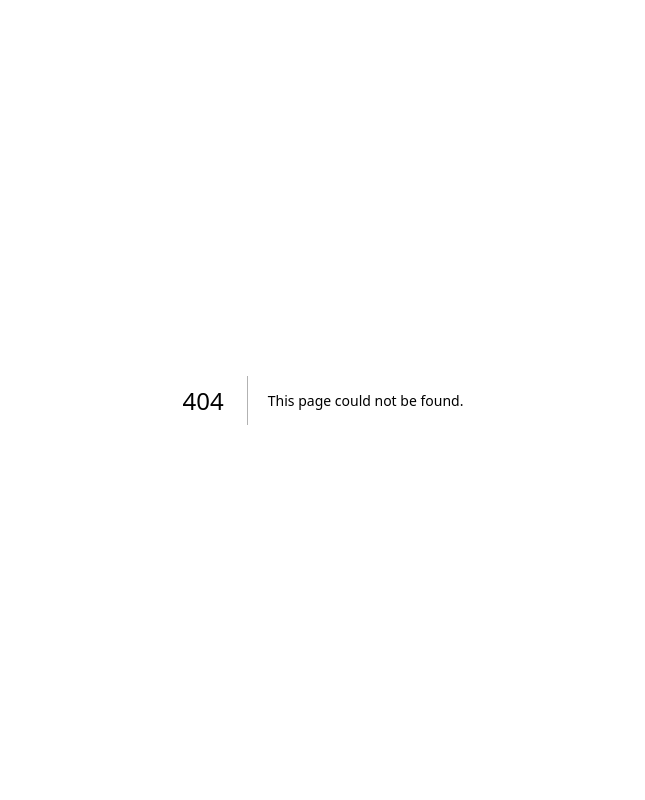
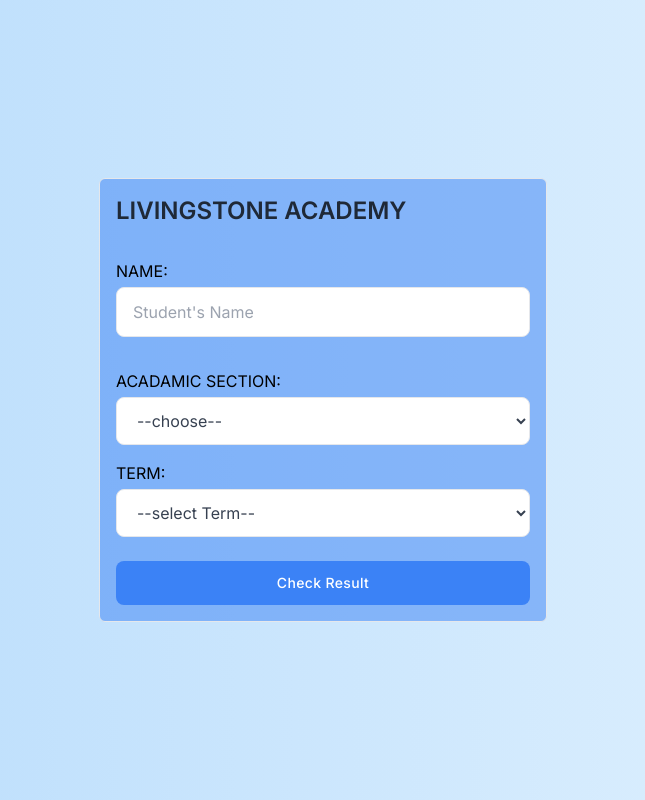
Before and after one commit to Mishael-Joe/Livingstone-school-site, a Next.js app: page /portal in a window 1280 px wide. Before the commit this address had no page. Shown: the whole page, without its empty margins (317-962 px from the left). Built offline with nearby package versions, Linux system fonts and the light colour scheme.

Commit message:
I worked on the portal page

```diff
--- a/src/app/component/footer/page.tsx
+++ b/src/app/component/footer/page.tsx
@@ -3,7 +3,7 @@ import React from 'react'
 const Footer = () => {
   return (
     <section>
-        <div className="text-center p-2 pb-4 text-sm font-bold text-[#021422] dark:text-[#85a6bf]">
+        <div className="text-center p-2 pb-4 text-xs font-bold text-[#021422]">
           <p>  copyright&copy; 2023 GRENE ACADEMY. All rights reserved.</p>
         </div>
     </section>
--- a/src/app/globals.css
+++ b/src/app/globals.css
@@ -6,17 +6,11 @@
   --foreground-rgb: 0, 0, 0;
   --background-start-rgb: 214, 219, 220;
   --background-end-rgb: 255, 255, 255;
-}
-
-@media (prefers-color-scheme: dark) {
-  :root {
-    --foreground-rgb: 255, 255, 255;
-    --background-start-rgb: 0, 0, 0;
-    --background-end-rgb: 0, 0, 0;
-  }
+  --transparent-light-color: rgba(255,255,255);
 }
 
 body {
+  /* scroll-behavior: smooth; */
   color: rgb(var(--foreground-rgb));
   background: linear-gradient(
       to bottom,
@@ -29,3 +23,7 @@ body {
 .overflow {
   overflow-y: hidden;
 }
+
+.activated {
+  box-shadow: 0 1px .5rem var(--transparent-light-color);
+}
--- a/src/app/layout.tsx
+++ b/src/app/layout.tsx
@@ -5,8 +5,8 @@ import { Inter } from 'next/font/google'
 const inter = Inter({ subsets: ['latin'] })
 
 export const metadata: Metadata = {
-  title: 'Create Next App',
-  description: 'Generated by create next app',
+  title: 'Livingstone Academy',
+  description: "Learning that gets you skills for your present and your future. Get stated with us. created by experts, here LIVINGSTONE Academy's libary of trusted practice and lessons covers math, sciene, and more.",
 }
 
 export default function RootLayout({
@@ -15,7 +15,7 @@ export default function RootLayout({
   children: React.ReactNode
 }) {
   return (
-    <html lang="en">
+    <html className='scroll-smooth' lang="en">
       <body className={inter.className}>{children}</body>
     </html>
   )
--- a/src/app/maincontent/contact/page.jsx
+++ b/src/app/maincontent/contact/page.jsx
@@ -2,18 +2,22 @@
 
 import React from 'react'
 import { useState } from 'react'
+import Link from 'next/link';
 
 function WhatsappSquare(props) {
-  return <svg className='text-blue-700' stroke="currentColor" fill="currentColor" strokeWidth={0} viewBox="0 0 448 512" height="5em" width="5em" {...props}><path d="M224 122.8c-72.7 0-131.8 59.1-131.9 131.8 0 24.9 7 49.2 20.2 70.1l3.1 5-13.3 48.6 49.9-13.1 4.8 2.9c20.2 12 43.4 18.4 67.1 18.4h.1c72.6 0 133.3-59.1 133.3-131.8 0-35.2-15.2-68.3-40.1-93.2-25-25-58-38.7-93.2-38.7zm77.5 188.4c-3.3 9.3-19.1 17.7-26.7 18.8-12.6 1.9-22.4.9-47.5-9.9-39.7-17.2-65.7-57.2-67.7-59.8-2-2.6-16.2-21.5-16.2-41s10.2-29.1 13.9-33.1c3.6-4 7.9-5 10.6-5 2.6 0 5.3 0 7.6.1 2.4.1 5.7-.9 8.9 6.8 3.3 7.9 11.2 27.4 12.2 29.4s1.7 4.3.3 6.9c-7.6 15.2-15.7 14.6-11.6 21.6 15.3 26.3 30.6 35.4 53.9 47.1 4 2 6.3 1.7 8.6-1 2.3-2.6 9.9-11.6 12.5-15.5 2.6-4 5.3-3.3 8.9-2 3.6 1.3 23.1 10.9 27.1 12.9s6.6 3 7.6 4.6c.9 1.9.9 9.9-2.4 19.1zM400 32H48C21.5 32 0 53.5 0 80v352c0 26.5 21.5 48 48 48h352c26.5 0 48-21.5 48-48V80c0-26.5-21.5-48-48-48zM223.9 413.2c-26.6 0-52.7-6.7-75.8-19.3L64 416l22.5-82.2c-13.9-24-21.2-51.3-21.2-79.3C65.4 167.1 136.5 96 223.9 96c42.4 0 82.2 16.5 112.2 46.5 29.9 30 47.9 69.8 47.9 112.2 0 87.4-72.7 158.5-160.1 158.5z" /></svg>;
+  return <svg stroke="currentColor" fill="currentColor" strokeWidth={0} viewBox="0 0 448 512" height="2.5em" width="2.5em" {...props}><path d="M224 122.8c-72.7 0-131.8 59.1-131.9 131.8 0 24.9 7 49.2 20.2 70.1l3.1 5-13.3 48.6 49.9-13.1 4.8 2.9c20.2 12 43.4 18.4 67.1 18.4h.1c72.6 0 133.3-59.1 133.3-131.8 0-35.2-15.2-68.3-40.1-93.2-25-25-58-38.7-93.2-38.7zm77.5 188.4c-3.3 9.3-19.1 17.7-26.7 18.8-12.6 1.9-22.4.9-47.5-9.9-39.7-17.2-65.7-57.2-67.7-59.8-2-2.6-16.2-21.5-16.2-41s10.2-29.1 13.9-33.1c3.6-4 7.9-5 10.6-5 2.6 0 5.3 0 7.6.1 2.4.1 5.7-.9 8.9 6.8 3.3 7.9 11.2 27.4 12.2 29.4s1.7 4.3.3 6.9c-7.6 15.2-15.7 14.6-11.6 21.6 15.3 26.3 30.6 35.4 53.9 47.1 4 2 6.3 1.7 8.6-1 2.3-2.6 9.9-11.6 12.5-15.5 2.6-4 5.3-3.3 8.9-2 3.6 1.3 23.1 10.9 27.1 12.9s6.6 3 7.6 4.6c.9 1.9.9 9.9-2.4 19.1zM400 32H48C21.5 32 0 53.5 0 80v352c0 26.5 21.5 48 48 48h352c26.5 0 48-21.5 48-48V80c0-26.5-21.5-48-48-48zM223.9 413.2c-26.6 0-52.7-6.7-75.8-19.3L64 416l22.5-82.2c-13.9-24-21.2-51.3-21.2-79.3C65.4 167.1 136.5 96 223.9 96c42.4 0 82.2 16.5 112.2 46.5 29.9 30 47.9 69.8 47.9 112.2 0 87.4-72.7 158.5-160.1 158.5z" /></svg>;
 }
 
 function Email(props) {
-  return <svg className='text-blue-700' stroke="currentColor" fill="currentColor" strokeWidth={0} viewBox="0 0 24 24" height="5em" width="5em" {...props}><path d="M20 4H4c-1.1 0-1.99.9-1.99 2L2 18c0 1.1.9 2 2 2h16c1.1 0 2-.9 2-2V6c0-1.1-.9-2-2-2zm0 4l-8 5-8-5V6l8 5 8-5v2z" /></svg>;
+  return <svg stroke="currentColor" fill="currentColor" strokeWidth={0} viewBox="0 0 24 24" height="2.5em" width="2.5em" {...props}><path d="M20 4H4c-1.1 0-1.99.9-1.99 2L2 18c0 1.1.9 2 2 2h16c1.1 0 2-.9 2-2V6c0-1.1-.9-2-2-2zm0 4l-8 5-8-5V6l8 5 8-5v2z" /></svg>;
 }
 
+function ImPhone(props) {
+  return <svg stroke="currentColor" fill="currentColor" strokeWidth={0} viewBox="0 0 16 16" height="2em" width="2em" {...props}><path d="M11 10c-1 1-1 2-2 2s-2-1-3-2-2-2-2-3 1-1 2-2-2-4-3-4-3 3-3 3c0 2 2.055 6.055 4 8s6 4 8 4c0 0 3-2 3-3s-3-4-4-3z" /></svg>;
+}
 
 function Linkedin(props) {
-  return <svg className='text-blue-700' stroke="currentColor" fill="currentColor" strokeWidth={0} viewBox="0 0 1024 1024" height="5em" width="5em" {...props}><path d="M880 112H144c-17.7 0-32 14.3-32 32v736c0 17.7 14.3 32 32 32h736c17.7 0 32-14.3 32-32V144c0-17.7-14.3-32-32-32zM349.3 793.7H230.6V411.9h118.7v381.8zm-59.3-434a68.8 68.8 0 1 1 68.8-68.8c-.1 38-30.9 68.8-68.8 68.8zm503.7 434H675.1V608c0-44.3-.8-101.2-61.7-101.2-61.7 0-71.2 48.2-71.2 98v188.9H423.7V411.9h113.8v52.2h1.6c15.8-30 54.5-61.7 112.3-61.7 120.2 0 142.3 79.1 142.3 181.9v209.4z" /></svg>;
+  return <svg stroke="currentColor" fill="currentColor" strokeWidth={0} viewBox="0 0 1024 1024" height="2.5em" width="2.5em" {...props}><path d="M880 112H144c-17.7 0-32 14.3-32 32v736c0 17.7 14.3 32 32 32h736c17.7 0 32-14.3 32-32V144c0-17.7-14.3-32-32-32zM349.3 793.7H230.6V411.9h118.7v381.8zm-59.3-434a68.8 68.8 0 1 1 68.8-68.8c-.1 38-30.9 68.8-68.8 68.8zm503.7 434H675.1V608c0-44.3-.8-101.2-61.7-101.2-61.7 0-71.2 48.2-71.2 98v188.9H423.7V411.9h113.8v52.2h1.6c15.8-30 54.5-61.7 112.3-61.7 120.2 0 142.3 79.1 142.3 181.9v209.4z" /></svg>;
 }
 
 
@@ -45,37 +49,36 @@ const ContactUs = () => {
         <div className="p-5 flex gap-4 flex-col-reverse sm:flex-row text-[#021422] dark:text-[#021422]">
             <div id='Admission' className=' basis-3/6 bg-[#0b80da]/50 shrink'>
                 <h1 className="text-center text-lg font-serif font-bold p-1">CONTACTS</h1>
-                <div className="row g-5">
-                    <div className="col mb-4">
-                        {/* <!--<h3 className="text-info">Contact<span className="text-primary fw-light">Details</span></h3>--> */}
-                        <ul className="pt-2">
-                            <li className=" px-4 text-sm font-mono font-semibold">
-                                <span className="font-semibold font-serif text-base">Address:</span> 79 IBB WAY CALABAR, C.R.S
-                            </li>
+                <div className="grid items-center justify-center md:grid-cols-2 mb-4 gap-4 px-2">
+                    <span className='hover:bg-transparent border-blue-800  bg-[#0b80da]/60 transition ease-out delay-150  py-4 border border-gold-100 rounded h-18 md:h-28  basis-1/2 flex gap-2 px-2 items-center justify-start max-w-sm'>
+                        <span><Email /></span>
+                        <div className='flex flex-col'>
+                            <span className='md:text-xl font-semibold font-sans'>Email</span>
+                            <Link href={"mailto:mishaeljoe55@gmail.com"} className=' font-mono text-gold-100 text-sm'>Send Email</Link>
+                        </div>
+                    </span>
 
+                    <span className='hover:bg-transparent border-blue-800 transition ease-out delay-150 bg-[#0b80da]/60 border py-4 border-gold-100 rounded h-18 md:h-28  basis-1/2 flex gap-2 px-2 items-center justify-start max-w-sm'>
+                        <span><ImPhone /></span>
+                        <div>
+                            <p className='md:text-xl font-semibold font-sans'>Prefer Calling?</p>
+                            <p className='font-mono text-gold-100'>+234 90722 988 35</p>
+                        </div>
+                    </span>
 
-                            <li className=" px-4 text-sm font-mono font-semibold">
-                                <span className="font-semibold font-serif text-base">E-Mail :</span> grenecademy55@gmail.com
-                            </li>
-
-
-                            <li className=" px-4 text-sm font-mono font-semibold">
-                                <span className="font-semibold font-serif text-base">Telephone :</span> +234 9072-2988-35
-                            </li>
-
-                            {/* <li className="flex justify-evenly items-center px-4 text-sm font-mono font-semibold">
-                                <a href=""><i className='bg-blue-500 s'  ><WhatsappSquare /></i></a>
-                                <a href=""><i><Email /></i></a>
-                                <a href=""><i className='bg-blue-500 re bx-sm'   ><Linkedin /></i></a>
-                            </li> */}
-                        </ul>
-                    </div>
+                    <span className='hover:bg-transparent border-blue-800 transition ease-out delay-150 bg-[#0b80da]/60 border py-4 border-gold-100 rounded h-18 md:h-28  basis-1/2 flex gap-2 px-2 items-center justify-start max-w-sm'>
+                        <span><WhatsappSquare /></span>
+                        <div>
+                            <p className='md:text-xl font-semibold font-sans'>WhatsApp</p>
+                            <Link href={'https://wa.me/message/YBREECOXXDILG1'} className=' font-mono text-gold-100 text-sm'>Send a Message</Link>
+                        </div>
+                    </span>
                 </div>
             </div>
             <div id='Contact' className=' basis-3/6 bg-[#0b80da]/50'>
                 <h1 className='font-serif font-bold text-lg text-center p-1'>Admission</h1>
                 <h2 className='ps-4 text-xs font-semibold'>Admission in progress ...</h2>
-                <form className='px-4'>
+                <form className='px-4' onSubmit={handleSubmit}>
                     <input
                         name='childsName'
                         value={formData.childsName}
@@ -115,6 +118,8 @@ const ContactUs = () => {
                         required
                         className="w-full py-0.5 px-2 my-1 rounded-sm bg-slate-200 mb-4 block text-gray-700 placeholder-gray-400 border border-gray-300 focus:outline-none"
                     />
+
+                    <button className=' rounded p-2 bg-[#0b80da]/80 hover:bg-[#0b80da]/60 text-white mb-4 max-w-sm'>Send Message</button>
                 </form>
             </div>
         </div>
--- a/src/app/maincontent/content1/page.tsx
+++ b/src/app/maincontent/content1/page.tsx
@@ -6,10 +6,10 @@ const Content_1 = () => {
     <section className="p-5 text-[#021422] dark:text-[#021422]">
         <div>
             <div className="items-center justify-between gap-8 flex flex-col md:flex-row">
-                <div className="">
+                <div className=" basis-1/2">
                     <Image src="/images/speaker-business-meeting-conference-hall.jpg" className="rounded w-[60rem]" width={300} quality={100} height={20} alt="" />
                 </div>
-                <div className="col">
+                <div className=" basis-1/2">
                     <h2>Welcome to the official website of Grene Academy</h2>
                     <p>We empower teachers to support their entire classroom.
                         You can learn anything.
--- a/src/app/maincontent/header/page.tsx
+++ b/src/app/maincontent/header/page.tsx
@@ -7,9 +7,9 @@ const Header = () => {
             <h1 className="pt-4 text-xs font-mono font-semibold">Admission in progress... contact us to place your child</h1>
             {/* <h1 className="pt-4 font-bold">LIVINGSTONE <span className="">ACADEMY</span></h1> */}
             <div className="flex flex-col md:flex-row items-center justify-between">
-                <p className="my-5 p-3"> Learning that gets you skills for your present and your future. Get stated with us. created by experts, here LIVINGSTONE Academy&apos;s libary
+                <p className="my-5 p-3 basis-1/2"> Learning that gets you skills for your present and your future. Get stated with us. created by experts, here LIVINGSTONE Academy&apos;s libary
                                       of trusted practice and lessons covers math, sciene, and more.</p>
-                <Image width={500} height={400} src="/images/book-with-green-board-background.jpg" className="w-auto rounded-md md:w-[30rem]" alt="" />
+                <Image width={500} height={400} src="/images/book-with-green-board-background.jpg" className="w-auto basis-1/2 rounded-md md:w-[30rem]" alt="" />
             </div>
         </div>
     </header>
--- /dev/null
+++ b/src/app/portal/page.jsx
@@ -0,0 +1,97 @@
+"use client"
+
+import { useState } from "react"
+import Link from "next/link"
+
+function Portal() {
+    const [studentData, setStudentData] = useState({
+        studentName: '',
+        acadamicSection: '',
+        term: ''
+    })
+    console.log(studentData)
+
+    function handleChange(event) {
+        const {name, value} = event.target;
+
+        setStudentData(prev => {
+            return {
+                ...prev,
+                [name]: value
+            }
+        })
+    }
+
+    function handleSubmit(event) {
+        event.preventDefault()
+        // console.log(studentData)
+    }
+
+    return (
+        <section className="bg-gradient-to-r from-[#b6dbfc] to-[#e2f2fe]">
+            <div className="container flex items-center justify-center min-h-screen px-6 mx-auto">
+                <form className="w-full max-w-md border p-4 bg-blue-500/50 rounded-md" onSubmit={handleSubmit}>
+                    <Link href={'#'} className="mt-3 text-2xl font-semibold text-gray-800 capitalize">LIVINGSTONE ACADEMY</Link>
+
+                    <div className="relative flex items-center mt-8 w-full">
+                        <label className=" w-full">
+                            NAME:
+                            <input
+                            name="studentName"
+                            value={studentData.studentName}
+                            onChange={handleChange}
+                            type="text"
+                            className="block w-full mt-1 py-3 text-gray-700 bg-white border rounded-lg px-4 dark:bg-gray-900 dark:text-gray-300 dark:border-gray-600 focus:border-blue-400 dark:focus:border-blue-300 focus:ring-blue-300 focus:outline-none focus:ring focus:ring-opacity-40"
+                            placeholder="Student's Name"
+                            required
+                            />
+                        </label>
+                    </div>
+
+                    <div className="relative flex items-center mt-8">
+                        <label className=" w-full">
+                            ACADAMIC SECTION: <br />
+                            <select
+                            name="acadamicSection"
+                            value={studentData.acadamicSection}
+                            onChange={handleChange}
+                            className="block w-full mt-1 py-3 text-gray-700 bg-white border rounded-lg px-4 dark:bg-gray-900 dark:text-gray-300 dark:border-gray-600 focus:border-blue-400 dark:focus:border-blue-300 focus:ring-blue-300 focus:outline-none focus:ring focus:ring-opacity-40"
+                            required
+                            >
+                                <option value=''> --choose-- </option>
+                                <option value='2020/2021'> 2020/2021 </option>
+                                <option value='2021/2022'> 2021/2022 </option>
+                                <option value='2022/2023'> 2022/2023 </option>
+                            </select>
+
+                        </label>
+                    </div>
+
+                    <div className="relative flex items-center mt-4">
+                        <label className=" w-full">
+                            TERM: <br />
+                            <select
+                            name="term"
+                            value={studentData.term}
+                            onChange={handleChange}
+                            className="block w-full mt-1 py-3 text-gray-700 bg-white border rounded-lg px-4 dark:bg-gray-900 dark:text-gray-300 dark:border-gray-600 focus:border-blue-400 dark:focus:border-blue-300 focus:ring-blue-300 focus:outline-none focus:ring focus:ring-opacity-40"
+                            required
+                            >
+                                <option value=''>--select Term--</option>
+                                <option value='First Term'>First Term</option>
+                                <option value='Second Term'>Second Term</option>
+                                <option value='Third Term'>Third Term</option>
+                            </select>
+                        </label>
+                    </div>
+
+                    <button className="w-full mt-6 px-6 py-3 text-sm font-medium tracking-wide text-white capitalize transition-colors duration-300 transform bg-blue-500 rounded-lg hover:bg-blue-400">
+                        Check Result
+                    </button>
+                </form>
+            </div>
+        </section>
+    )
+}
+
+export default Portal
```
Also changed, not shown: src/app/component/nav/page.jsx (+23 -42 lines).
